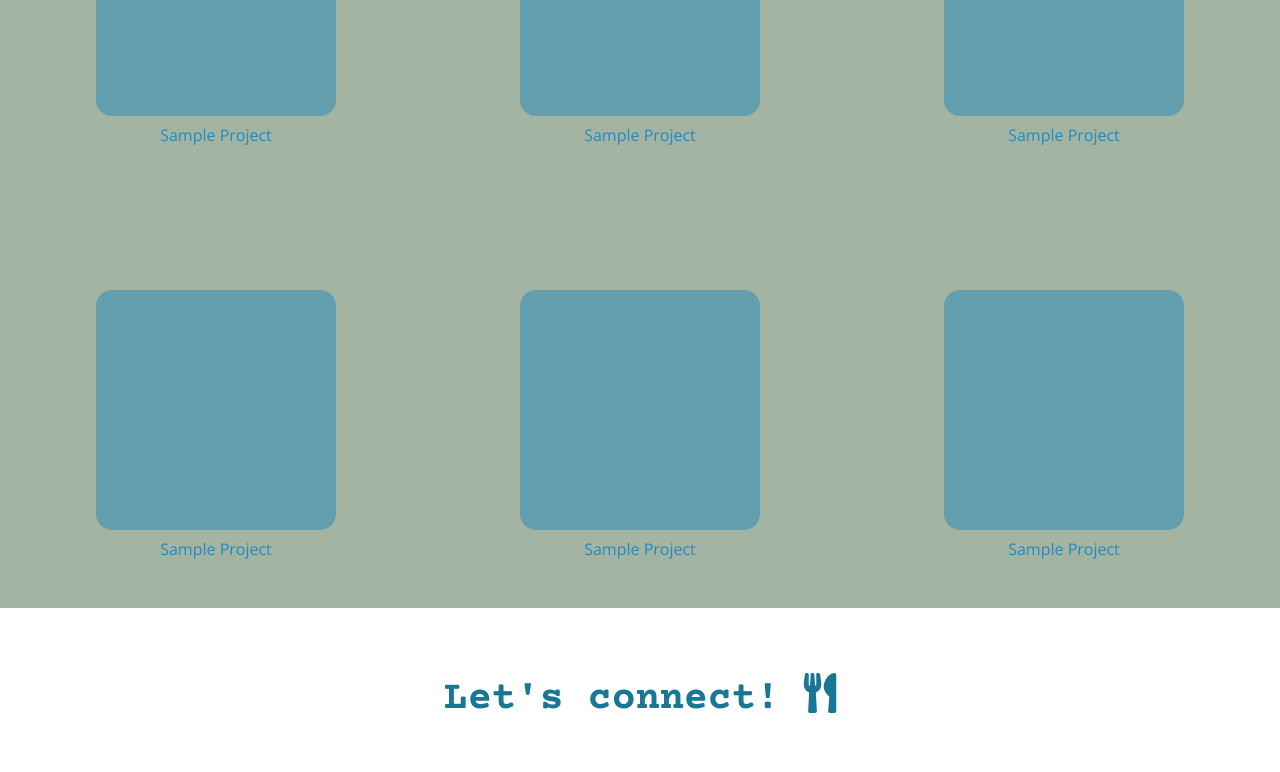
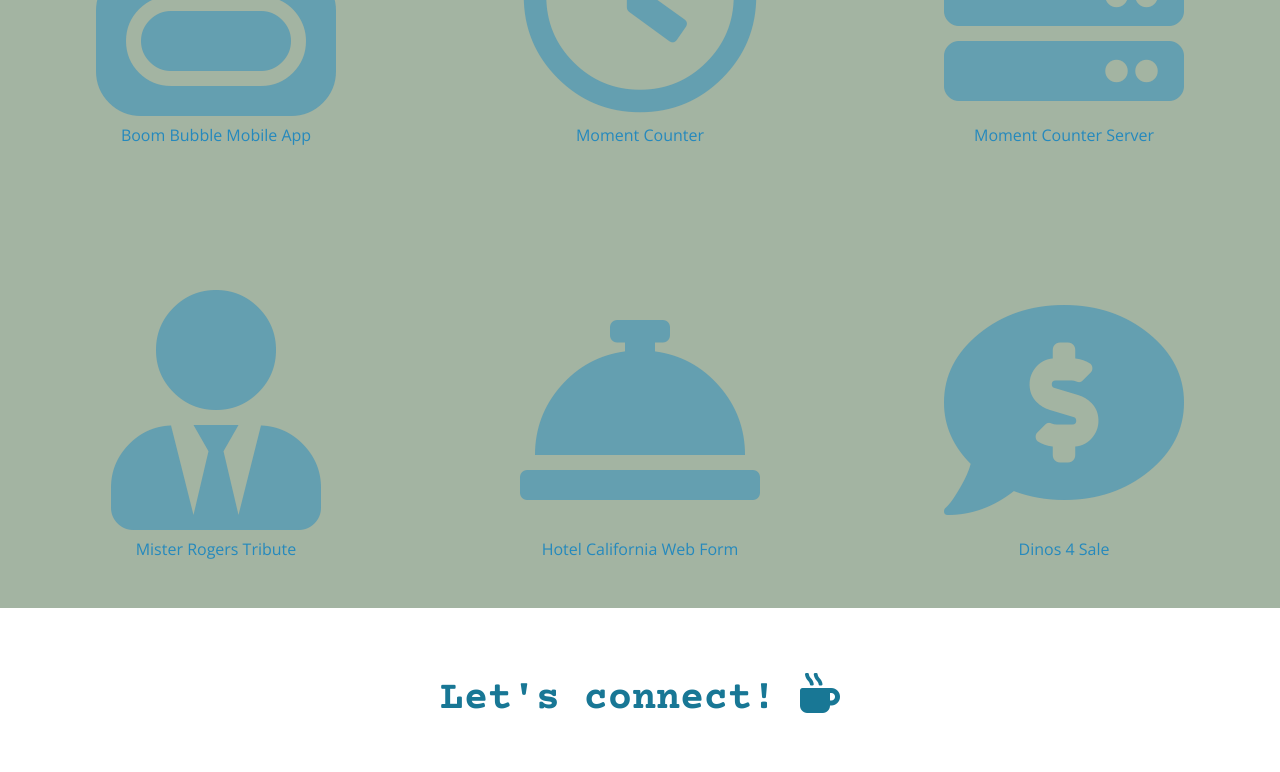
Before and after one commit to johndunstan/johndunstan.github.io, a plain HTML site: page index.html in a window 1280 px wide. Shown: the part 1020-1792 px from the top of the page. Drawn offline with nearby package versions, Linux system fonts and the light colour scheme.

Commit message:
Update portfolio project links and icons

```diff
--- a/css/styles.css
+++ b/css/styles.css
@@ -68,10 +68,15 @@ h3 {
 .project-placeholder {
   height: 15rem;
   width: 15rem;
-  background-color: var(--blue-ncs-translucent);
+  /* background-color: var(--blue-ncs-translucent); */
   border-radius: 1rem;
   margin: 3rem auto;
   margin-bottom: 0.5rem;
+}
+
+.project-placeholder > i {
+  font-size: 15rem;
+  color: var(--blue-ncs-translucent);
 }
 
 .project-tile {
--- a/index.html
+++ b/index.html
@@ -55,45 +55,55 @@
 
     <section id="projects">
       <div class="project-tile">
-        <div class="project-placeholder"></div>
-        <a href="https://codesandbox.io/u/johndunstan/sandboxes" target="_blank"
-          >Sample Project
-        </a>
-      </div>
-      <div class="project-tile">
-        <div class="project-placeholder"></div>
-        <a href="https://codesandbox.io/u/johndunstan/sandboxes" target="_blank"
-          >Sample Project</a
+        <div class="project-placeholder"><i class="fas fa-soap"></i></div>
+        <a
+          href="https://github.com/johndunstan/boom-bubble-mobile"
+          target="_blank"
+          >Boom Bubble Mobile App</a
         >
       </div>
       <div class="project-tile">
-        <div class="project-placeholder"></div>
-        <a href="https://codesandbox.io/u/johndunstan/sandboxes" target="_blank"
-          >Sample Project</a
+        <div class="project-placeholder"><i class="far fa-clock"></i></div>
+        <a href="https://momentcounter.netlify.app/" target="_blank"
+          >Moment Counter</a
         >
       </div>
       <div class="project-tile">
-        <div class="project-placeholder"></div>
-        <a href="https://codesandbox.io/u/johndunstan/sandboxes" target="_blank"
-          >Sample Project</a
+        <div class="project-placeholder"><i class="fas fa-server"></i></div>
+        <a
+          href="https://github.com/johndunstan/moment-counter-server"
+          target="_blank"
+          >Moment Counter Server</a
         >
       </div>
       <div class="project-tile">
-        <div class="project-placeholder"></div>
-        <a href="https://codesandbox.io/u/johndunstan/sandboxes" target="_blank"
-          >Sample Project</a
+        <div class="project-placeholder"><i class="fas fa-user-tie"></i></div>
+        <a
+          href="https://codesandbox.io/s/fcc-mrrogerstribute-fvkeq"
+          target="_blank"
+          >Mister Rogers Tribute</a
         >
       </div>
       <div class="project-tile">
-        <div class="project-placeholder"></div>
-        <a href="https://codesandbox.io/u/johndunstan/sandboxes" target="_blank"
-          >Sample Project</a
+        <div class="project-placeholder">
+          <i class="fas fa-concierge-bell"></i>
+        </div>
+        <a href="https://codesandbox.io/s/fcc-survey-form-r7d1f" target="_blank"
+          >Hotel California Web Form</a
+        >
+      </div>
+      <div class="project-tile">
+        <div class="project-placeholder">
+          <i class="fas fa-comment-dollar"></i>
+        </div>
+        <a href="https://dinos-4-sale-83d45b.netlify.app/" target="_blank"
+          >Dinos 4 Sale</a
         >
       </div>
     </section>
 
     <section id="contact">
-      <h1>Let's connect! <i class="fas fa-utensils"></i></h1>
+      <h1>Let's connect! <i class="fas fa-mug-hot"></i></h1>
       <div id="contact-links">
         <h2>
           <a
```
